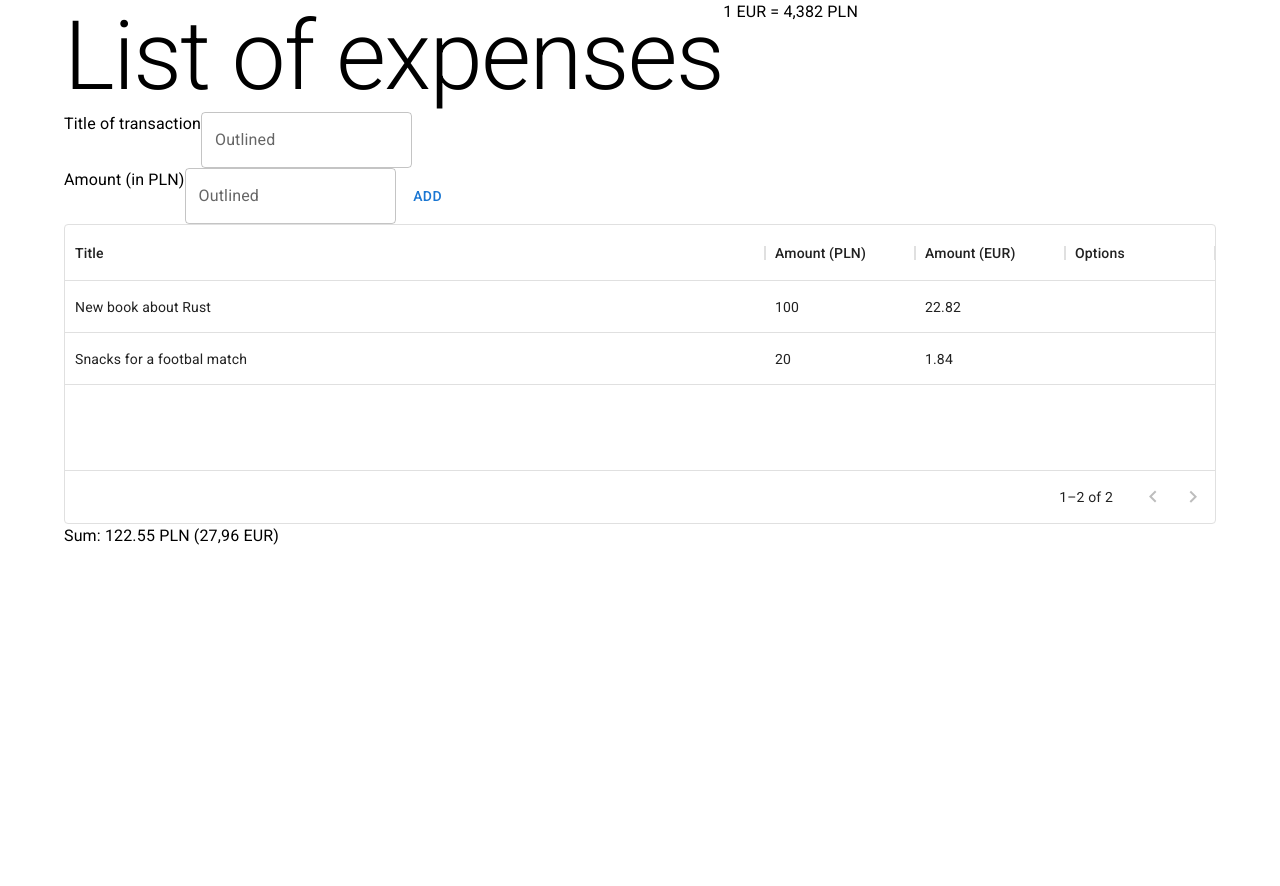
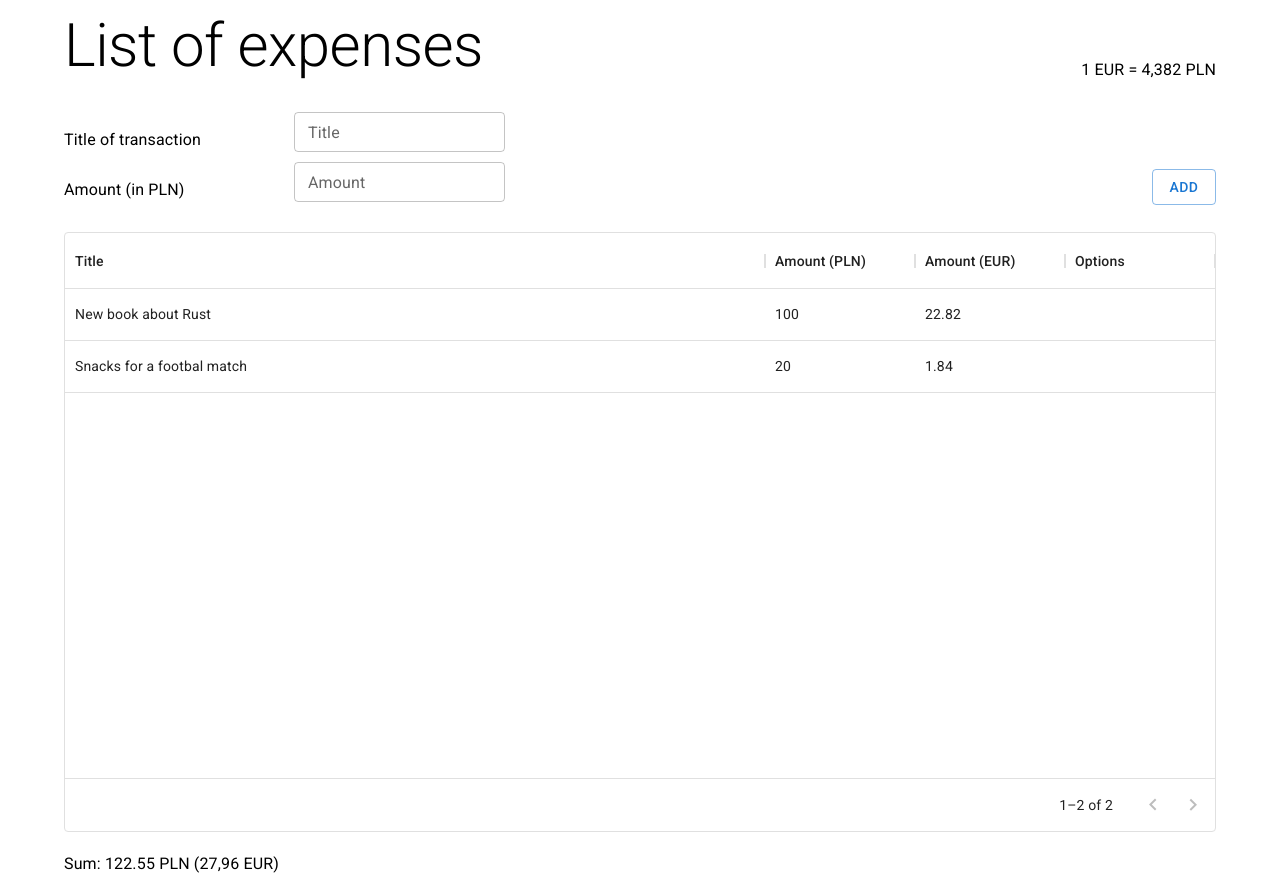
Before and after one commit to pbartkowiak-dev/expenses, a React (Create React App) app: page / in a window 1280 px wide. Before the commit the page ends 800 px from the top, so only its background shows below. Built offline with nearby package versions, Linux system fonts and the light colour scheme.

Commit message:
Correct styles and spacing

```diff
--- a/src/App.tsx
+++ b/src/App.tsx
@@ -4,6 +4,7 @@ import { Container } from "@mui/material";
 import Header from "./components/header";
 import Form from "./components/form";
 import Table from "./components/table";
+import Sum from "./components/sum";
 
 function App() {
   return (
@@ -11,6 +12,7 @@ function App() {
       <Header />
       <Form />
       <Table />
+      <Sum />
     </Container>
   );
 }
--- a/src/components/form.tsx
+++ b/src/components/form.tsx
@@ -1,23 +1,57 @@
 import React from "react";
-import { Box, Button, TextField, Typography } from "@mui/material";
+import { Box, Button, styled, TextField, Typography } from "@mui/material";
 
 interface Props {}
 
+const StyledBox = styled(Box)(() => ({
+  marginBottom: "20px",
+}));
+
+const FullWidthBox = styled(Box)(() => ({
+  width: "100%",
+  display: "flex",
+  justifyContent: "space-between",
+  alignItems: "center",
+}));
+
+const InputBox = styled(Box)(() => ({
+  display: "flex",
+  alignItems: "flex-end",
+  marginBottom: "10px",
+}));
+
+const StyledTypography = styled(Typography)(() => ({
+  minWidth: "190px",
+  textAlign: "left",
+}));
+
 function Form(props: Props): JSX.Element {
   return (
-    <Box>
-      <Box sx={{ display: "flex" }}>
-        <Typography>Title of transaction</Typography>
-        <TextField id="title" label="Outlined" variant="outlined" />
-      </Box>
-      <Box sx={{ display: "flex" }}>
-        <Box sx={{ display: "flex" }}>
-          <Typography>Amount (in PLN)</Typography>
-          <TextField id="amount" label="Outlined" variant="outlined" />
-        </Box>
-        <Button>Add</Button>
-      </Box>
-    </Box>
+    <StyledBox>
+      <InputBox>
+        <StyledTypography>Title of transaction</StyledTypography>
+        <TextField
+          id="title"
+          label="Title"
+          variant="outlined"
+          size="small"
+          sx={{ marginLeft: 5 }}
+        />
+      </InputBox>
+      <FullWidthBox>
+        <InputBox>
+          <StyledTypography>Amount (in PLN)</StyledTypography>
+          <TextField
+            id="amount"
+            label="Amount"
+            variant="outlined"
+            size="small"
+            sx={{ marginLeft: 5 }}
+          />
+        </InputBox>
+        <Button variant="outlined">Add</Button>
+      </FullWidthBox>
+    </StyledBox>
   );
 }
 
--- a/src/components/header.tsx
+++ b/src/components/header.tsx
@@ -1,17 +1,25 @@
 import React from "react";
-import { Box, Typography } from "@mui/material";
+import { Box, styled, Typography } from "@mui/material";
 
 interface Props {}
+
+const StyledBox = styled(Box)(() => ({
+  width: "100%",
+  display: "flex",
+  justifyContent: "space-between",
+  alignItems: "flex-end",
+  margin: "10px 0 30px",
+}));
 
 export function Header({}: Props): JSX.Element {
   return (
     <header>
-      <Box sx={{ display: "flex" }}>
-        <Typography variant="h1" align="left">
+      <StyledBox>
+        <Typography variant="h2" component="h1" align="left">
           List of expenses
         </Typography>
         <Typography>1 EUR = 4,382 PLN</Typography>
-      </Box>
+      </StyledBox>
     </header>
   );
 }
--- /dev/null
+++ b/src/components/sum.tsx
@@ -0,0 +1,18 @@
+import React from "react";
+import { Box, styled, Typography } from "@mui/material";
+
+const StyledTypography = styled(Typography)(() => ({
+  marginBottom: "10px",
+}));
+
+interface Props {}
+
+function Sum(props: Props): JSX.Element {
+  return (
+    <StyledTypography align="left">
+      Sum: 122.55 PLN (27,96 EUR)
+    </StyledTypography>
+  );
+}
+
+export default Sum;
--- a/src/components/table.tsx
+++ b/src/components/table.tsx
@@ -1,5 +1,5 @@
 import React from "react";
-import { Box, Typography } from "@mui/material";
+import { Box, styled, Typography } from "@mui/material";
 import { DataGrid, GridColDef } from "@mui/x-data-grid";
 
 const columns: GridColDef[] = [
@@ -49,17 +49,22 @@ const rows: Row[] = [
 
 interface Props {}
 
+const StyledBox = styled(Box)(() => ({
+  marginBottom: "20px",
+  width: "100%",
+  height: 600,
+}));
+
 function Table(props: Props): JSX.Element {
   return (
-    <Box sx={{ height: 300, width: "100%" }}>
+    <StyledBox>
       <DataGrid
         rows={rows}
         columns={columns}
-        pageSize={5}
-        rowsPerPageOptions={[5]}
+        pageSize={10}
+        rowsPerPageOptions={[10]}
       />
-      <Typography align="left">Sum: 122.55 PLN (27,96 EUR)</Typography>
-    </Box>
+    </StyledBox>
   );
 }
 
```
